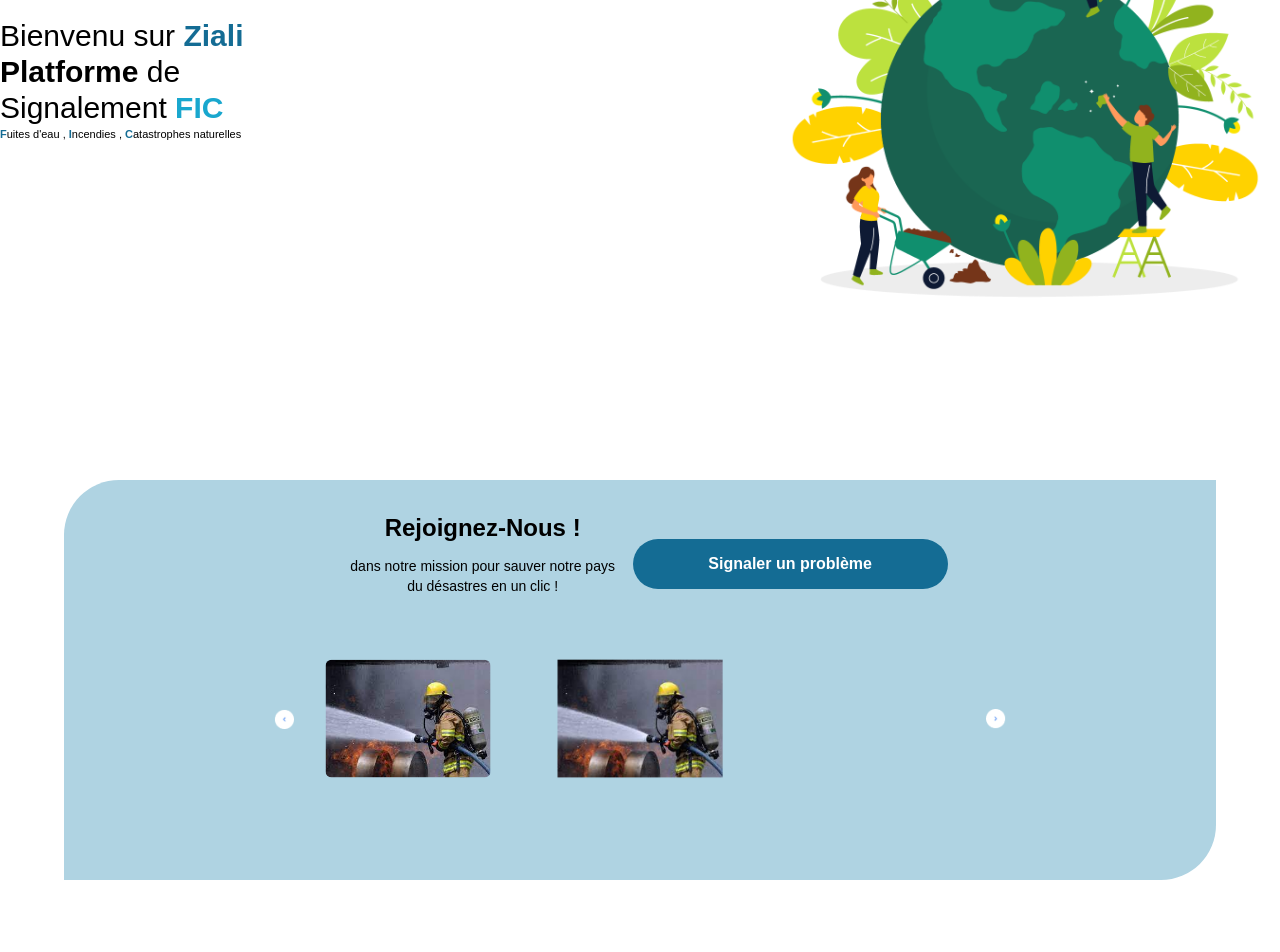
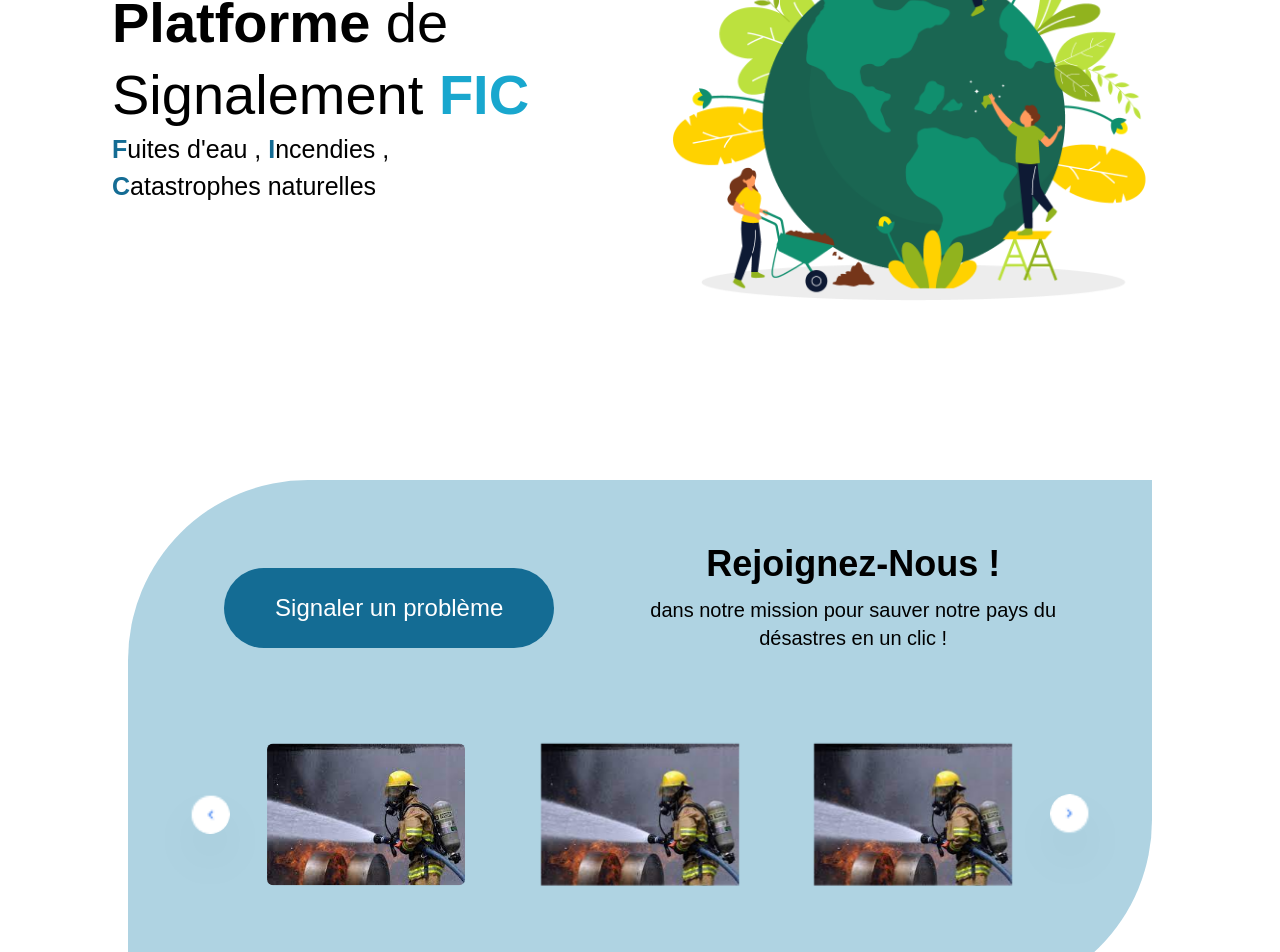
Before and after one commit to razanemeguellati/Ziali, a React (Create React App) app: page / in a window 1280 px wide. Shown: the part 400-1352 px from the top of the page. Built offline with nearby package versions, Linux system fonts and the light colour scheme.

Commit message:
Started web version

```diff
--- a/src/Components/Bienvenue.js
+++ b/src/Components/Bienvenue.js
@@ -1,18 +1,21 @@
 import earth from "../images/earth.png"
 const Bienvenue = () => {
     return (
-    <div id="Home" className="flex flex-col lg:flex-row space-y-5 h-[500px] lg:h-screen w-full justify-center items-center">
-      <div className=" w-[80%]" >
-        <p className=" w-[100%] text-3xl">
+    <div id="Home" className="flex flex-col lg:flex-row space-y-5 w-full h-[500px] lg:h-screen justify-center items-center lg:w-full lg:px-28 lg:justify-center lg:space-x-5  ">
+
+      <div className=" w-[80%] lg:pb-16 " >
+        <p className="hidden lg:block text-heavygris"> - Guide</p>
+
+        <p className=" w-[100%] text-3xl lg:text-[3.5rem] lg:leading-[4.5rem] ">
              Bienvenu sur <b className="text-blue ">Ziali</b> <br />
              <b >Platforme </b>  de  <br />
              Signalement <b className="text-[#19A7CE] ">FIC</b>
         </p>
-        <p className="w-[80%] text-[11px] "> <b className="text-blue">F</b>uites d'eau , <b className="text-blue">I</b>ncendies , <b className="text-blue" >C</b>atastrophes naturelles</p>
+
+        <p className="w-[80%] text-[11px] lg:text-[25px] "> <b className="text-blue">F</b>uites d'eau , <b className="text-blue">I</b>ncendies , <b className="text-blue" >C</b>atastrophes naturelles</p>
       </div>
 
-
-        <img src={earth}  className=" w-[60%] lg:w-[40%] " alt="earth"  />
+        <img src={earth}  className=" w-[60%] lg:w-[520px] " alt="earth"  />
 
     </div> );
 }
--- a/src/Components/Contact.js
+++ b/src/Components/Contact.js
@@ -38,7 +38,7 @@
             type="text"
             placeholder="Email"
             value={email}
-            className= " shadow-md "
+            className= "shadow-md lg:w-[500px] "
             onChange ={(e)=> setEmail(e.target.value)}
             />
 
@@ -48,7 +48,7 @@
             type="textarea"
             placeholder="Message"
             value={message}
-            className= " shadow-md lg:h-[100px] h-[70px] "
+            className= " shadow-md h-[70px] lg:h-[150px]   "
             onChange ={(e)=> setMessage(e.target.value)}
             />
 
--- a/src/Components/Join.js
+++ b/src/Components/Join.js
@@ -26,18 +26,19 @@
     const swiperRef = useRef(null);
 
     return (
- <div id="Joinus" className="relative  w-full flex flex-row lg:flex-col justify-center items-center h-[400px] ">
+ <div id="Joinus" className="relative  w-full h-[400px] flex flex-row lg:flex-col justify-center items-center  lg:h-[520px] ">
 
-        <div className="bg-sky pt-8 flex flex-col items-center justify-cenetr space-y-10 w-[90%] h-[100%] rounded-tl-[55px] rounded-br-[55px] ">
 
-        <div className="flex flex-col items-center space-y-5  lg:flex-row">
+        <div className="bg-sky pt-8 lg:pt-16 flex flex-col items-center justify-cenetr space-y-10 w-[90%] h-[100%] lg:w-[80%]  rounded-tl-[55px] lg:rounded-tl-[180px] rounded-br-[55px] lg:rounded-br-[180px] lg:gap-6 ">
 
-                <div className="flex flex-col justify-center items-center space-y-3 px-4  ">
-                <p className="font-bold text-2xl ">  Rejoignez-Nous ! </p>
-                <p className=" text-sm font-medium "> <center> dans notre mission pour sauver notre pays du désastres en un clic ! </center> </p>
+        <div className="flex flex-col items-center space-y-5 lg:flex-row  px-auto ">
+
+                <div className="lg:order-2 flex flex-col justify-center items-center space-y-3 px-4  ">
+                <p className="font-bold text-2xl lg:text-4xl">  Rejoignez-Nous ! </p>
+                <p className=" text-sm font-medium lg:text-xl lg:w-[80%] "> <center> dans notre mission pour sauver notre pays du désastres en un clic ! </center> </p>
                 </div>
 
-                <button className="w-[80%] h-[50px] bg-blue rounded-full text-white font-semibold  ">
+                <button className="lg:order-1 w-[80%] h-[50px] lg:w-[350px] lg:h-[80px]   bg-blue rounded-full text-white font-semibold lg:text-2xl lg:font-medium lg:ml-24">
                   <Link to="/Signaler"> Signaler un problème </Link>
                 </button>
 
@@ -51,13 +52,13 @@
                     }}
                     className="cursor-pointer "
                     >
-                    <img src={LeftArrow} className="w-[20px] h-[20px] shadow-2xl" alt="" />
+                    <img src={LeftArrow} className="w-[20px] h-[20px] lg:w-[40px] lg:h-[40px] shadow-2xl rounded-full " alt="" />
                 </div>
 
-      <div className="w-[60%]">
+      <div className="w-[60%] lg:w-[80%]">
          <Swiper
                             ref={swiperRef}
-                            spaceBetween={3}
+                            spaceBetween={1}
                             breakpoints={{
                                 640: {
                                 slidesPerView: 1,
@@ -71,25 +72,33 @@
                             }}
                             >
 
-                    <SwiperSlide>
-                    {({ isActive, isNext, isPrev }) => (
+                  <SwiperSlide>
+
                       <div
                         className="scale-100 lg:scale-75  p-2 lg:p-1"
                       >
-                      <img  className=" rounded-lg w-[100%]" src={img1} alt="" />
+                      <img  className=" rounded-lg w-[100%] " src={img1} alt="" />
                       </div>
-                    )}
 
                   </SwiperSlide>
 
                   <SwiperSlide>
-                    {({ isActive, isNext, isPrev }) => (
+
                       <div
                         className="scale-100 lg:scale-75  p-2 lg:p-1"
                       >
                       <img  className="w-[100%]" src={img1} alt="" />
                       </div>
-                    )}
+
+
+                  </SwiperSlide>
+
+                  <SwiperSlide>
+                     <div
+                        className="scale-100 lg:scale-75 p-2 lg:p-1"
+                      >
+                      <img  className="w-[100%]" src={img1} alt="" />
+                      </div>
 
                   </SwiperSlide>
 
@@ -103,7 +112,7 @@
                     }}
                     className="cursor-pointer "
                     >
-                    <img src={RightArrow} className="w-[20px] h-[20px]" alt="" />
+                    <img src={RightArrow} className="w-[20px] h-[20px] lg:w-[40px] lg:h-[40px] shadow-2xl rounded-full" alt="" />
                 </div>
         </div>
 
--- a/src/Pages/Filactualite.js
+++ b/src/Pages/Filactualite.js
@@ -71,7 +71,8 @@
 <p className="text-xs opacity-50"> <center> ces résultats sont filtrés par date , du plus récent au plus ancien </center> </p>
 
 {
-   filterState ? <div id="filter_div" className="flex flex-col justify-center items-center space-y-3">
+   filterState ?
+   <div id="filter_div" className="flex flex-col lg:flex-row justify-center items-center space-y-3">
    <div className="flex flex-row justify-center items-center space-x-3">
 
       <button
@@ -106,7 +107,7 @@
 
  <section id="cards_section" className="flex justify-center items-center mt-3">
 
-    <div className="w-[100%] grid grid-cols-1 lg:grid-cols-3 gap-1">
+    <div className="w-[100%] lg:w-[75%] grid grid-cols-1 lg:grid-cols-3 gap-1 lg:gap-4">
         {Signalement.map((SS) =>
         /* SS stands for single singalement*/
         (<div className="mb-5" key={SS.id}>
```
